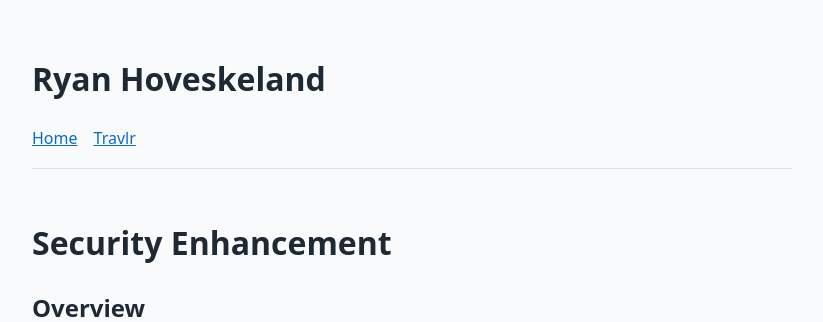
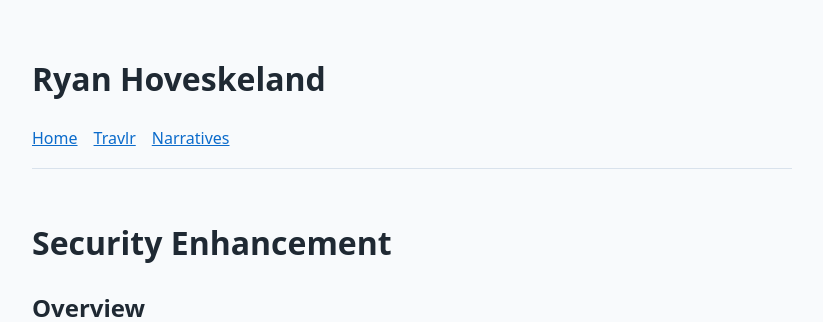
Before and after one commit to roxensox/roxensox.github.io, a Jekyll site: the page built from travlr/narratives/dsa.md, in a window 1280 px wide. Shown: the top 322 px of the page, without its empty margins (228-1051 px from the left). Built offline with Jekyll 4.4.1, drawn with Linux system fonts in a browser that asks for light colours; our own code applies the rules of GitHub Pages for plain Markdown files; some of the changed text lies outside the part shown.

Commit message:
Added dropdown to navbar

````diff
--- a/_layouts/default.html
+++ b/_layouts/default.html
@@ -14,6 +14,18 @@
 		<nav>
 			<a href="{{ '/' | relative_url }}">Home</a>
 			<a href="{{ '/travlr/' | relative_url }}">Travlr</a>
+			<div class="nav-dropdown">
+				<button class="nav-dropdown__button" type="button">
+					Narratives
+				</button>
+				<div class="nav-dropdown__menu">
+					<a href="{{ '/travlr/narratives/databases' | relative_url }}">Databases</a>
+					<a href="{{ '/travlr/narratives/dsa' | relative_url }}">Algorithms and Data
+						Structures</a>
+					<a href="{{ '/travlr/narratives/software-engineering' | relative_url }}">Software
+						Engineering</a>
+				</div>
+			</div>
 		</nav>
 	</header>
 	<main>
--- a/assets/css/style.css
+++ b/assets/css/style.css
@@ -36,6 +36,7 @@
 	text-align: left;
 }
 
+/* Code block formatting */
 .highlighter-rouge {
 	max-width: 100%;
 	overflow-x: auto;
@@ -65,3 +66,56 @@
 	min-width: 100%;
 	white-space: pre;
 }
+
+/* Dropdown formatting */
+.site-nav {
+	display: flex;
+	align-items: center;
+	gap: 1rem;
+	margin: 1rem 0;
+}
+
+.site-nav a,
+.nav-dropdown__button {
+	color: #0b6bcb;
+	font: inherit;
+	background: none;
+	border: 0;
+	padding: 0;
+	cursor: pointer;
+	text-decoration: underline;
+}
+
+.nav-dropdown {
+	position: relative;
+}
+
+.nav-dropdown__menu {
+	position: absolute;
+	top: 100%;
+	left: 0;
+	z-index: 10;
+	display: none;
+	min-width: 14rem;
+	padding: 0.5rem;
+	border: 1px solid #d9e2ec;
+	border-radius: 6px;
+	background: #ffffff;
+	box-shadow: 0 12px 30px rgba(15, 23, 42, 0.12);
+}
+
+.nav-dropdown__menu a {
+	display: block;
+	padding: 0.45rem 0.6rem;
+	text-decoration: none;
+}
+
+.nav-dropdown__menu a:hover,
+.nav-dropdown__menu a:focus {
+	background: #f1f5f9;
+}
+
+.nav-dropdown:hover .nav-dropdown__menu,
+.nav-dropdown:focus-within .nav-dropdown__menu {
+	display: block;
+}
--- a/travlr/narratives/dsa.md
+++ b/travlr/narratives/dsa.md
@@ -120,7 +120,9 @@
 	if err != nil {
 		t.Fatalf("GenerateToken returned error: %v", err)
 	}
+}
 ```
+
 
 ```
 tests := []struct {
````
